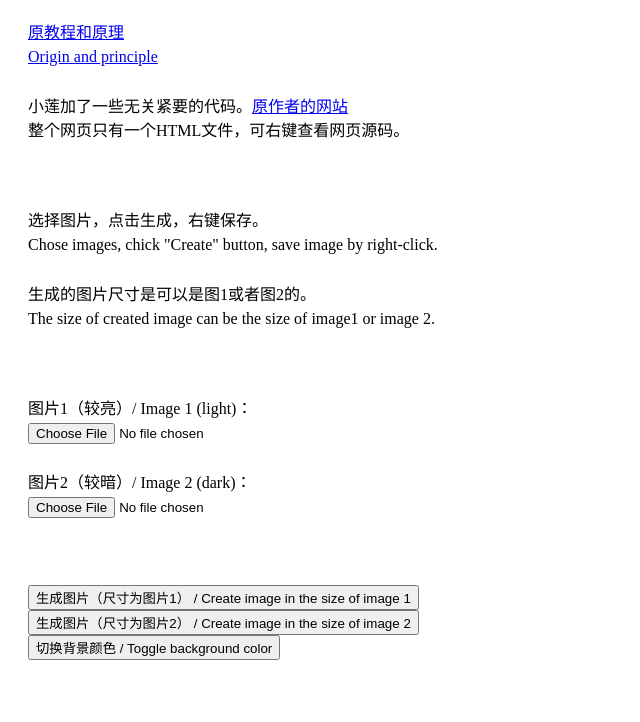
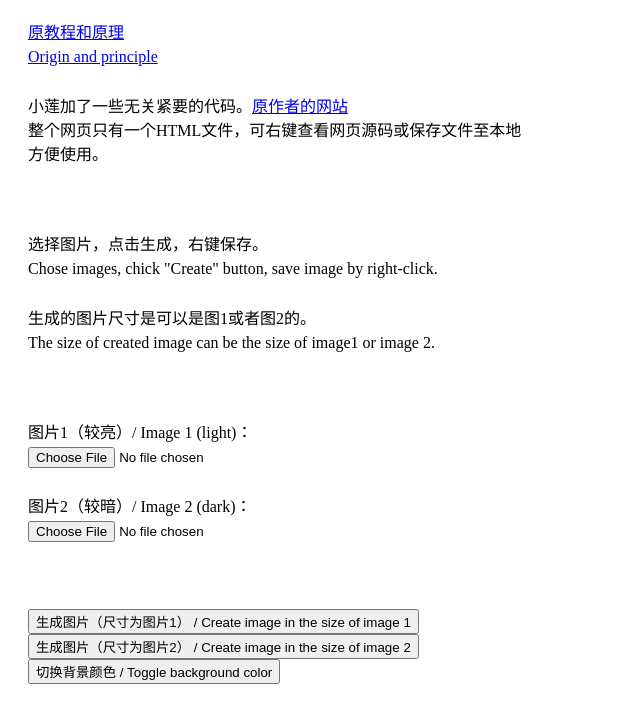
Before and after one commit to tap6/HidePics, a plain HTML site: page index.html in a window 1280 px wide. Shown: the whole page, without its empty margins (0-640 px from the left). Drawn offline with Linux system fonts and the light colour scheme.

Commit message:
Update index.html

```diff
--- a/index.html
+++ b/index.html
@@ -30,7 +30,7 @@
 
 	<p>
 		小莲加了一些无关紧要的代码。<a href="http://zcyzcy88.github.io/PolyPNG/">原作者的网站</a><br />
-		整个网页只有一个HTML文件，可右键查看网页源码。
+		整个网页只有一个HTML文件，可右键查看网页源码或保存文件至本地方便使用。
 	</p>
 
 
```
